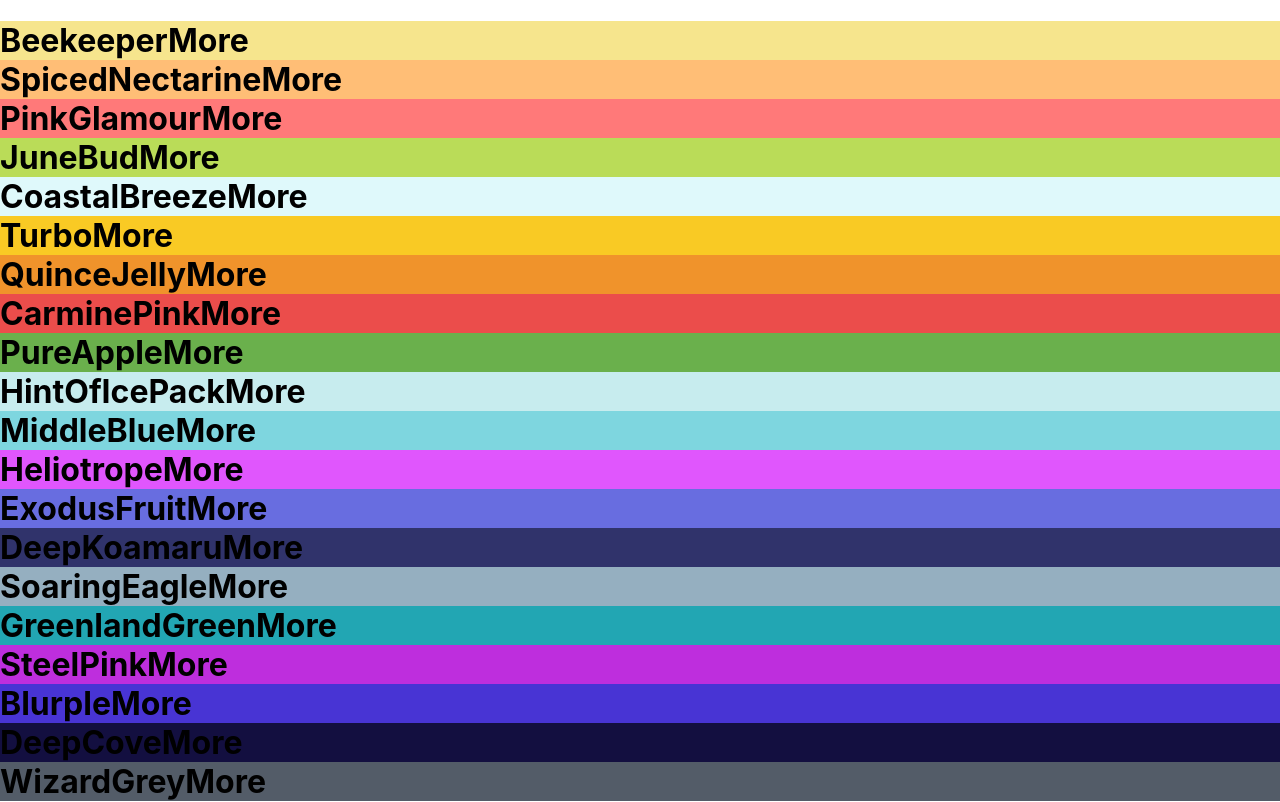
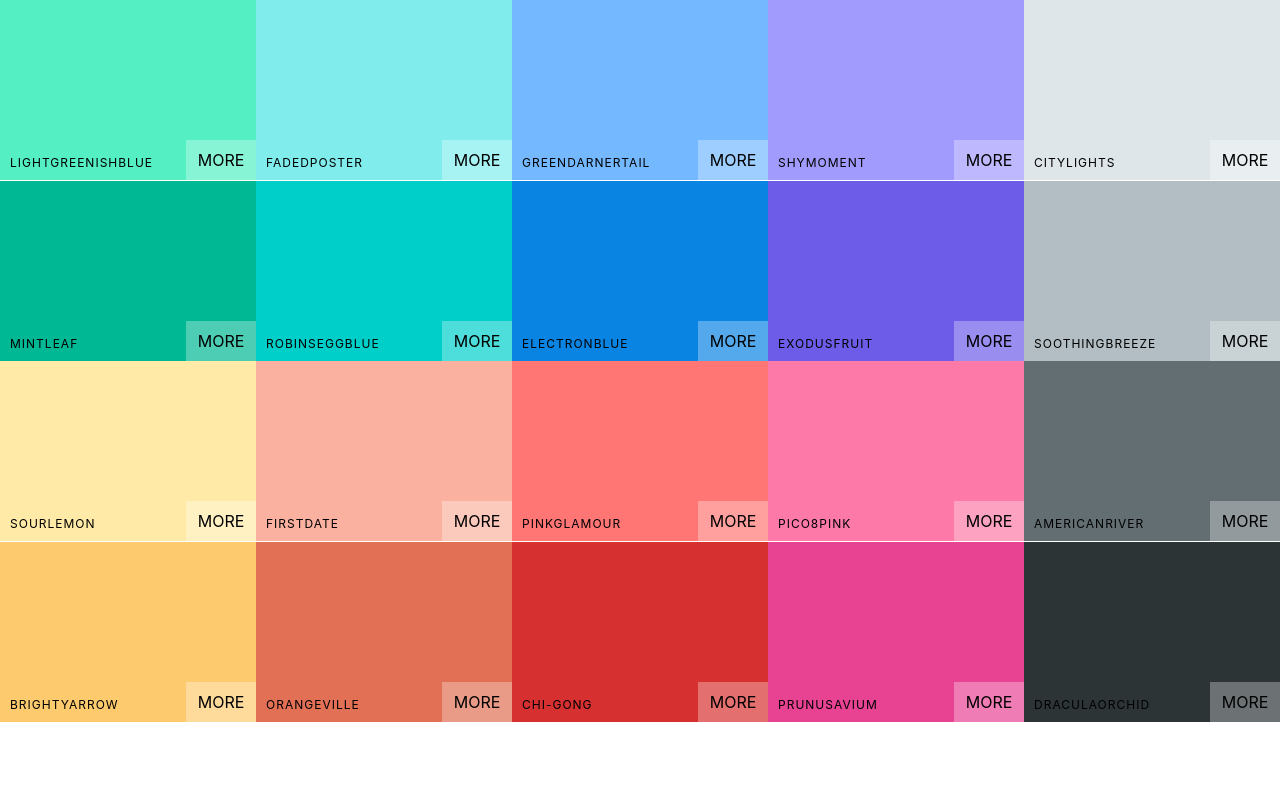
Before and after one commit to MilenaMar/ColorPalette, a React (Create React App) app in the folder color-pallet/: page /palette/1 in a window 1280 px wide. Shown: the top 802 px of the page. Built offline with nearby package versions, Linux system fonts and the light colour scheme.

Commit message:
style-colorbox

```diff
--- a/color-pallet/src/App.css
+++ /dev/null
@@ -1,38 +0,0 @@
-.App {
-  text-align: center;
-}
-
-.App-logo {
-  height: 40vmin;
-  pointer-events: none;
-}
-
-@media (prefers-reduced-motion: no-preference) {
-  .App-logo {
-    animation: App-logo-spin infinite 20s linear;
-  }
-}
-
-.App-header {
-  background-color: #282c34;
-  min-height: 100vh;
-  display: flex;
-  flex-direction: column;
-  align-items: center;
-  justify-content: center;
-  font-size: calc(10px + 2vmin);
-  color: white;
-}
-
-.App-link {
-  color: #61dafb;
-}
-
-@keyframes App-logo-spin {
-  from {
-    transform: rotate(0deg);
-  }
-  to {
-    transform: rotate(360deg);
-  }
-}
--- a/color-pallet/src/App.js
+++ b/color-pallet/src/App.js
@@ -6,7 +6,7 @@
 function App() {
   return (
     <div className="App">
-     <Pallete {...seedsColors[4]}/>
+     <Pallete {...seedsColors[3]}/>
     </div>
   );
 }
--- /dev/null
+++ b/color-pallet/src/colorBox.css
@@ -0,0 +1,58 @@
+.color-box {
+  width: 20%;
+  height: 25%;
+  margin: 0 auto;
+  display: inline-block;
+  position: relative;
+  cursor: pointer;
+  margin-bottom: -3.5px;
+}
+
+.copy-button {
+  width: 100px;
+  height: 30px;
+  position: absolute;
+  display: inline-block;
+  top: 50%;
+  left: 50%;
+  margin-left: -50px;
+  margin-top: -15px;
+  text-align: center;
+  outline: none;
+  background: rgba(255, 255, 255, 0.3);
+  font-size: 1rem;
+  line-height: 30px;
+  color: white;
+  border: none;
+  opacity: 0;
+}
+
+.color-box:hover .copy-button {
+  opacity: 1;
+  transition: 0.5s;
+  cursor: pointer;
+}
+
+.box-content {
+  position: absolute;
+  padding: 10px;
+  width: 100%;
+  left: 0;
+  bottom: 0;
+  letter-spacing: 1px;
+  text-transform: uppercase;
+  font-size: 12px;
+}
+
+.see-more {
+  position: absolute;
+  background: rgba(255, 255, 255, 0.3);
+  padding: 5px;
+  border: none;
+  right: 0;
+  bottom: 0;
+  width: 60px;
+  height: 30px;
+  text-align: center;
+  line-height: 30px;
+}
--- a/color-pallet/src/colorBox.js
+++ b/color-pallet/src/colorBox.js
@@ -1,13 +1,19 @@
-import React, { Component } from 'react'
+import React, { Component } from "react";
+import "./colorBox.css";
 
-export default class ColorBox extends Component{
-    render () {
-        return (
-     <div style= {{background: this.props.background}} className='ColorBox'>
-     <span>{this.props.name}</span>
-     <span>More</span>
-     </div>
-
-        )
-    }
+export default class ColorBox extends Component {
+  render() {
+      const {name, background} = this.props
+    return (
+      <div style={{ background }} className="color-box">
+        <div className="copy-container">
+          <div className="box-content">
+            <span>{name}</span>
+          </div>
+          <button className='copy-button'>COPY</button>
+        </div>
+        <span className='see-more'>MORE</span>
+      </div>
+    );
+  }
 }
--- /dev/null
+++ b/color-pallet/src/pallet.css
@@ -0,0 +1,7 @@
+.palette {
+    height: 100vh;
+}
+
+.palette-colors{
+    height: 90%;
+}
--- a/color-pallet/src/pallet.js
+++ b/color-pallet/src/pallet.js
@@ -1,5 +1,6 @@
 import React, {Component} from 'react'
 import ColorBox from './colorBox.js'
+import './pallet.css'
 
 class Pallete extends Component {
   render () {
@@ -10,10 +11,7 @@
       return (
           <div className='palette'>
           {/* Navbar will go here */}
-          <div className='palette-colors'>
-          <h1>{colorBoxes}</h1>
-          {colorBoxes}
-          </div>
+          <div className='palette-colors'>{colorBoxes}</div>
           {/* Footer Will go here */}
           </div>
       )
```
